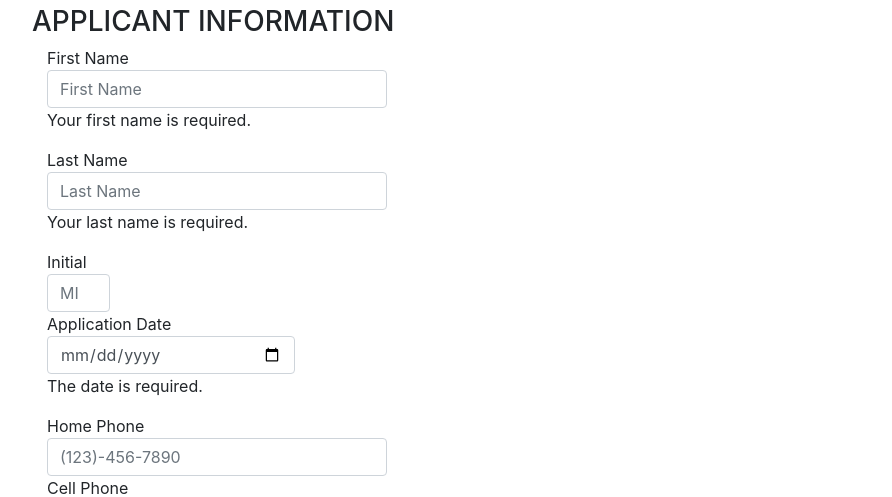
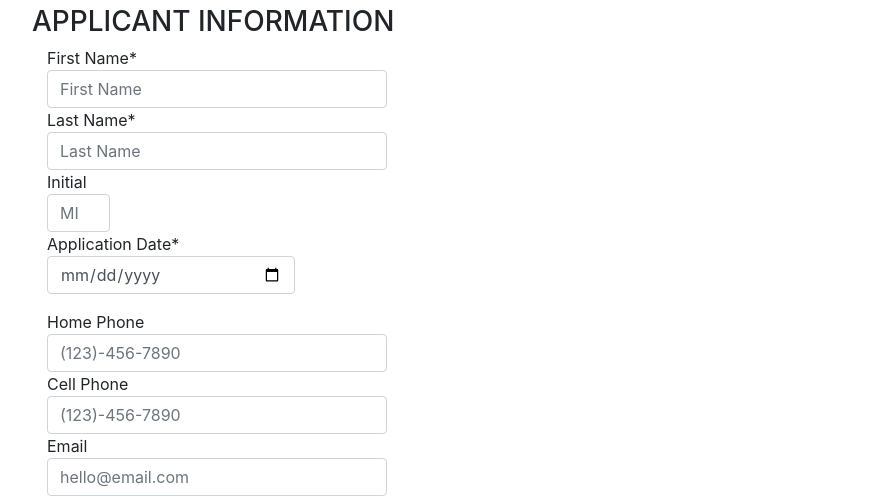
Before and after one commit to daynepilgrim/TruckLiteForm, a plain HTML site: page index.html at #/application in a window 1280 px wide. Shown: the part 249-746 px from the top of the page, without its empty margins (53-945 px from the left). Drawn offline with nearby package versions, Linux system fonts and the light colour scheme; some packages are replaced by stand-ins of ours.

Commit message:
tested validation for first few fields.

```diff
--- a/app/controllers/ApplicationCtrl.js
+++ b/app/controllers/ApplicationCtrl.js
@@ -42,14 +42,14 @@ app.controller('ApplicationCtrl', function($scope, $location) {
  $scope.employment = employmentArr;
  $scope.references = referenceArr;
 
- $scope.submitForm = (isValid) => {
-     console.log(isValid);
-     if(isValid){
-         alert('form is valid');
+ $scope.submitForm = (valid) => {
+    $scope.submitted = true;
+    if(valid){
+        alert('form is valid')
         //need to do something with the application data here. Currently just logging to console.
         console.log($scope.formData);
-        $location.path('/applicationSubmit')
-     }
+        $location.path('/applicationSubmit');
+    }
  }
 
 });
--- a/partials/applicationForm.html
+++ b/partials/applicationForm.html
@@ -9,9 +9,12 @@
         <div ng-include="'partials/formPartials/miscellaneous.html'"></div>
         <div ng-include="'partials/formPartials/agreement.html'"></div>
         <div class="form-group">
+            <div ng-if="submitted" class="has-error text-center">
+                <p class="help-block">Required information missed.  Please check form and submit again.</p>
+            </div>
             <label class="col-md-4 control-label" for="submit"></label>
             <div class="col-md-12">
-                <button ng-disabled="userForm.$invalid" type="submit" style="width: 100%;" class="btn btn-primary">Submit Your Application</button>
+                <button type="submit" style="width: 100%;" class="btn btn-primary">Submit Your Application</button>
             </div>
     </fieldset>
 </form>
--- a/partials/formPartials/applicant.html
+++ b/partials/formPartials/applicant.html
@@ -4,28 +4,28 @@
     </div>
     <div class="panel-body">
         <div class="form-group">
-            <div class="col-md-4" ng-class="{'has-error' : appForm.firstName.$error}">
-                First Name
+            <div class="col-md-4" ng-class="{'has-error' : appForm.firstName.$invalid && submitted}">
+                First Name*
                 <input ng-model="formData.applicant.firstName" name="firstName" placeholder="First Name" class="form-control input-md" type="text" required>
-                <div ng-messages="appForm.firstName.$error">
+                <div ng-messages="appForm.firstName.$error" ng-if="submitted">
                     <p ng-message="required" class="help-block">Your first name is required.</p>
                 </div>
             </div>
-            <div class="col-md-4">
-                Last Name
+            <div class="col-md-4" ng-class="{'has-error' : appForm.lastName.$invalid && submitted}">
+                Last Name*
                 <input ng-model="formData.applicant.lastName" name="lastName" placeholder="Last Name" class="form-control input-md" type="text" required>
-                <div ng-messages="appForm.lastName.$error">
+                <div ng-messages="appForm.lastName.$error" ng-if="submitted">
                     <p ng-message="required" class="help-block">Your last name is required.</p>
                 </div>
             </div>
             <div class="col-md-1">
                 Initial
-                <input ng-model="formData.applicant.middleInitial" maxLength="1" name="" placeholder="MI" class="form-control input-md" type="text">
+                <input ng-model="formData.applicant.middleInitial" maxLength="1" placeholder="MI" class="form-control input-md" type="text">
             </div>
-            <div class="col-md-3">
-                Application Date
+            <div class="col-md-3" ng-class="{'has-error' : appForm.appDate.$invalid && submitted}">
+                Application Date*
                 <input ng-model="formData.applicant.appDate" name="appDate" class="form-control input-md" type="date" required>
-                <div ng-messages="appForm.appDate.$error">
+                <div ng-messages="appForm.appDate.$error" ng-if="submitted">
                     <p ng-message="required" class="help-block">The date is required.</p>
                 </div>
             </div>
```
